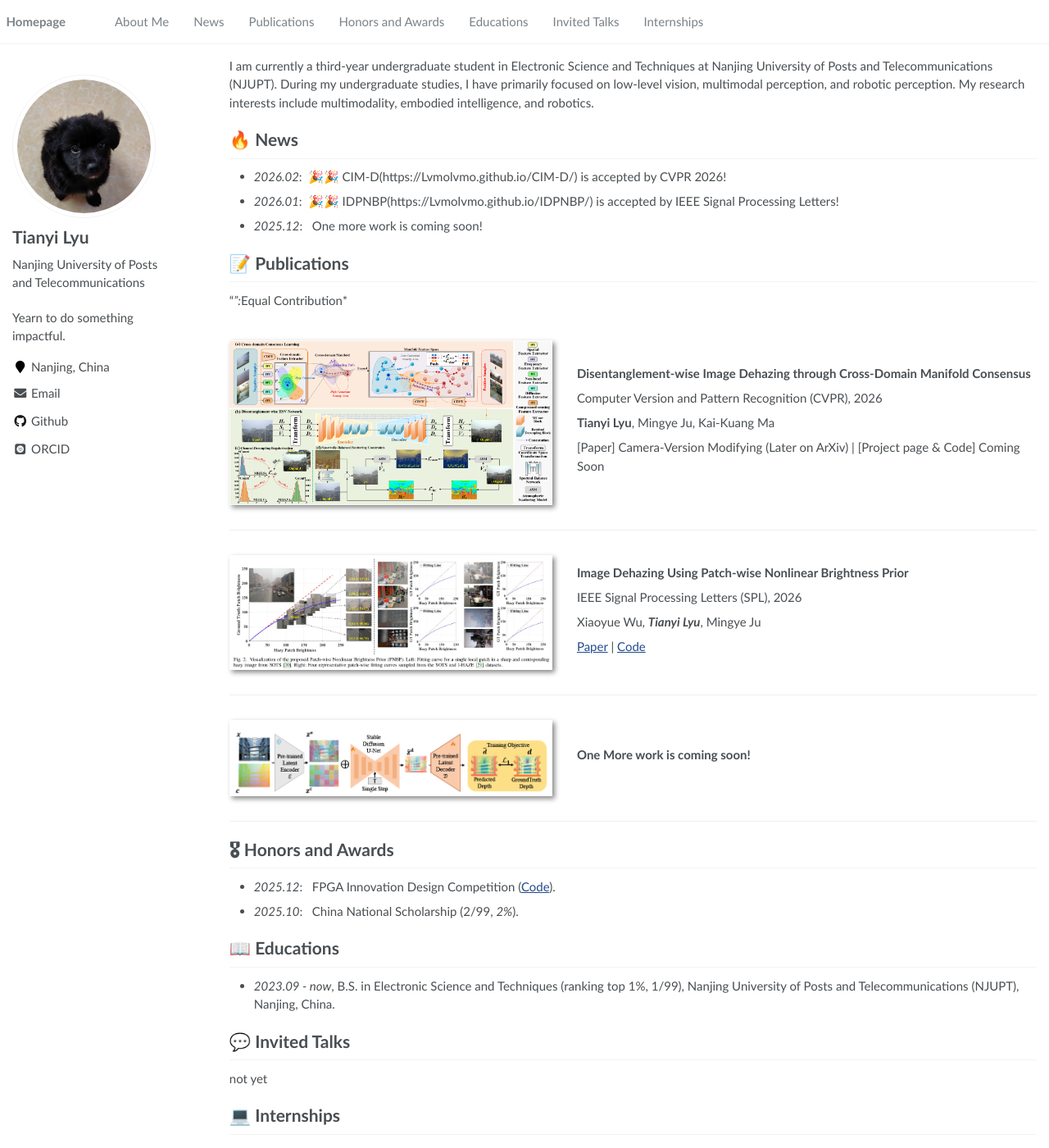
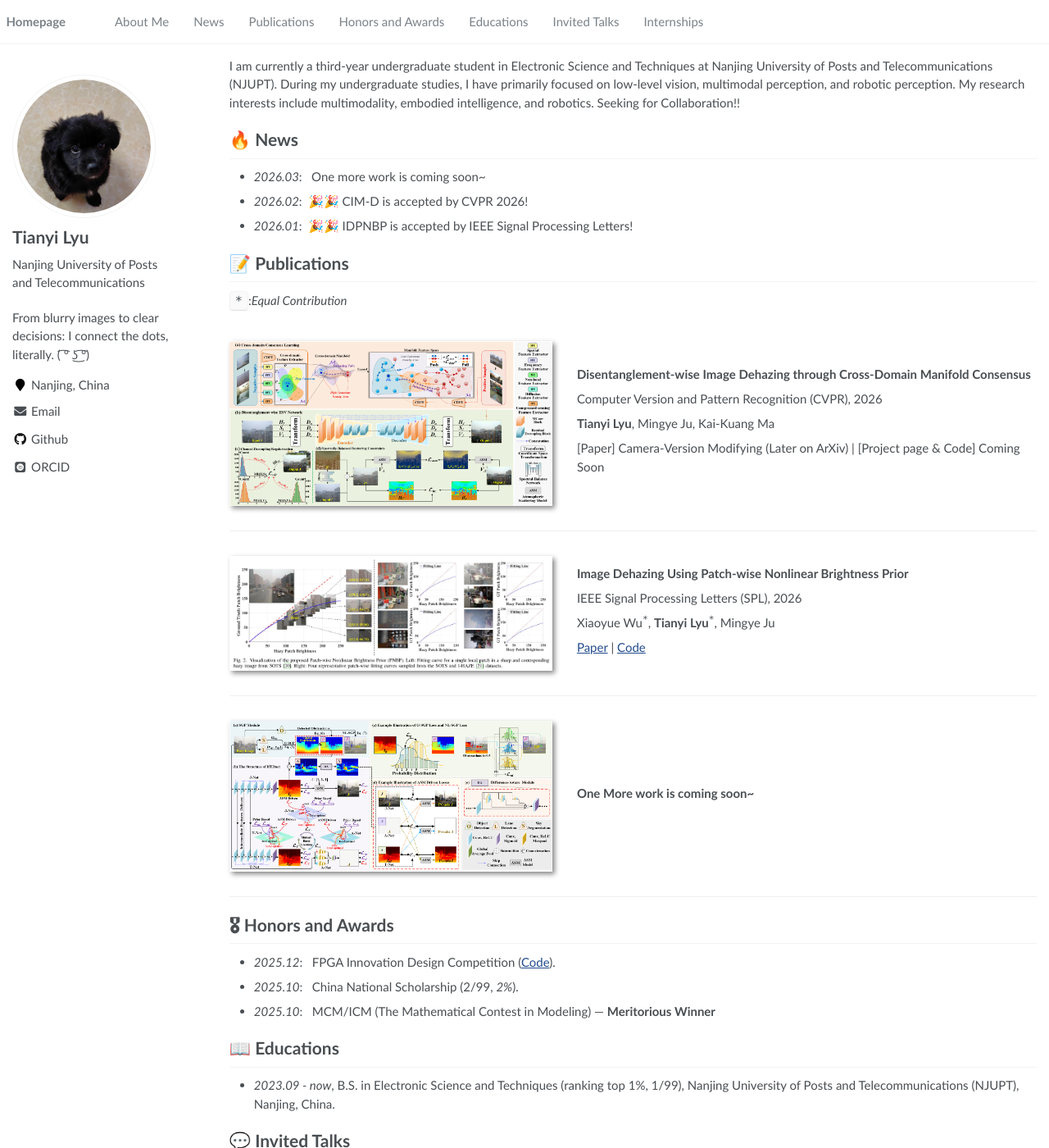
Before and after one commit to Lvmolvmo/Lvmolvmo.github.io, a Jekyll site: the page built from _pages/about.md, in a window 1280 px wide and 1400 px high. Shown: the whole window at 82% size. Built offline with Jekyll 4.4.1, drawn with Linux system fonts in a browser that asks for light colours; some web fonts are replaced; some of the changed text lies outside the part shown.

Commit message:
同名文件更新

```diff
--- a/_config.yml
+++ b/_config.yml
@@ -7,7 +7,7 @@
 
 # Site Settings
 title                    : "Tianyi Lyu"
-description              : "Yearn to do something impactful."
+description              : "From blurry images to clear decisions: I connect the dots, literally. ( ͡° ͜ʖ ͡°)"
 repository               : "Lvmolvmo/Lvmolvmo.github.io"
 google_scholar_stats_use_cdn : true
 
--- a/_pages/about.md
+++ b/_pages/about.md
@@ -17,19 +17,20 @@ redirect_from:
 
 <span class='anchor' id='about-me'></span>
  I am currently a third-year undergraduate student in Electronic Science and Techniques at Nanjing University of Posts and Telecommunications (NJUPT). During my undergraduate studies, I have primarily focused on low-level vision, multimodal perception, and robotic perception.
- My research interests include multimodality, embodied intelligence, and robotics.
+ My research interests include multimodality, embodied intelligence, and robotics. Seeking for Collaboration!!
 
 
  <!-- I have published more than 100 papers at the top international AI conferences with total <a href='https://scholar.google.com/citations?user=DhtAFkwAAAAJ'>google scholar citations <strong><span id='total_cit'>260000+</span></strong></a> (You can also use google scholar badge <a href='https://scholar.google.com/citations?user=DhtAFkwAAAAJ'><img src="https://img.shields.io/endpoint?url={{ url | url_encode }}&logo=Google%20Scholar&labelColor=f6f6f6&color=9cf&style=flat&label=citations"></a>). -->
 
 
 # 🔥 News
-- *2026.02*: &nbsp;🎉🎉 CIM-D(https://Lvmolvmo.github.io/CIM-D/) is accepted by CVPR 2026!
-- *2026.01*: &nbsp;🎉🎉 IDPNBP(https://Lvmolvmo.github.io/IDPNBP/) is accepted by IEEE Signal Processing Letters!
-- *2025.12*: &nbsp; One more work is coming soon!
+- *2026.03*: &nbsp; One more work is coming soon~
+- *2026.02*: &nbsp;🎉🎉 CIM-D is accepted by CVPR 2026!
+- *2026.01*: &nbsp;🎉🎉 IDPNBP is accepted by IEEE Signal Processing Letters!
+
 
 # 📝 Publications
-"*":*Equal Contribution*
+`*`:*Equal Contribution*
 <!-- ######################################################### -->
 
 <div class='paper-box'><div class='paper-box-image'><img src='collections/2026/CIM_D.png' alt="sym" width="100%"></div>
@@ -54,7 +55,7 @@ Computer Version and Pattern Recognition (CVPR), 2026
 
 IEEE Signal Processing Letters (SPL), 2026
 
-Xiaoyue Wu*, **Tianyi Lyu***, Mingye Ju
+Xiaoyue Wu<sup>`*`</sup>, **Tianyi Lyu**<sup>`*`</sup>, Mingye Ju
 
 [Paper](https://doi.org/10.1109/LSP.2026.3668456) \| [Code](coming soon)
 </div>
@@ -62,17 +63,17 @@ Xiaoyue Wu*, **Tianyi Lyu***, Mingye Ju
 
 <!-- ######################################################### -->
 
-<div class='paper-box'><div class='paper-box-image'><img src='collections/2025/boost3d.png' alt="sym" width="100%"></div>
+<div class='paper-box'><div class='paper-box-image'><img src='collections/2026/NetworkRTD.png' alt="sym" width="100%"></div>
 <div class='paper-box-text' markdown="1">
 
-**One More work is coming soon!**
+**One More work is coming soon~**
 </div>
 </div>
 
 # 🎖 Honors and Awards
 - *2025.12*: &nbsp; FPGA Innovation Design Competition ([Code](https://github.com/Lvmolvmo/FPGA_plus_SLE)).
 - *2025.10*: &nbsp; China National Scholarship (2/99, *2%*).
-
+- *2025.10*: &nbsp; MCM/ICM (The Mathematical Contest in Modeling) — **Meritorious Winner**
 
 # 📖 Educations
 - *2023.09 - now*, B.S. in  Electronic Science and Techniques (ranking top 1%, 1/99), Nanjing University of Posts and Telecommunications (NJUPT), Nanjing, China.
@@ -83,4 +84,8 @@ not yet
 
 
 # 💻 Internships
-not yet
+waiting...
+
+# Friends' Links <font size=3>*Ciallo～(∠・ω< )⌒★*</font>
+Open to manifold alignments — of any ideas, thoughts, and research! ٩(◕‿◕｡)۶
+[*Cold Rain*](https://ziheng5.github.io/) (*Incurable idealist*),[*清風之戀*](https://blog.qingfengzl.top/), [Zhijian Shu](https://garlicba.github.io/) (Winner of NJUPT's **Highest** Awards)
```
